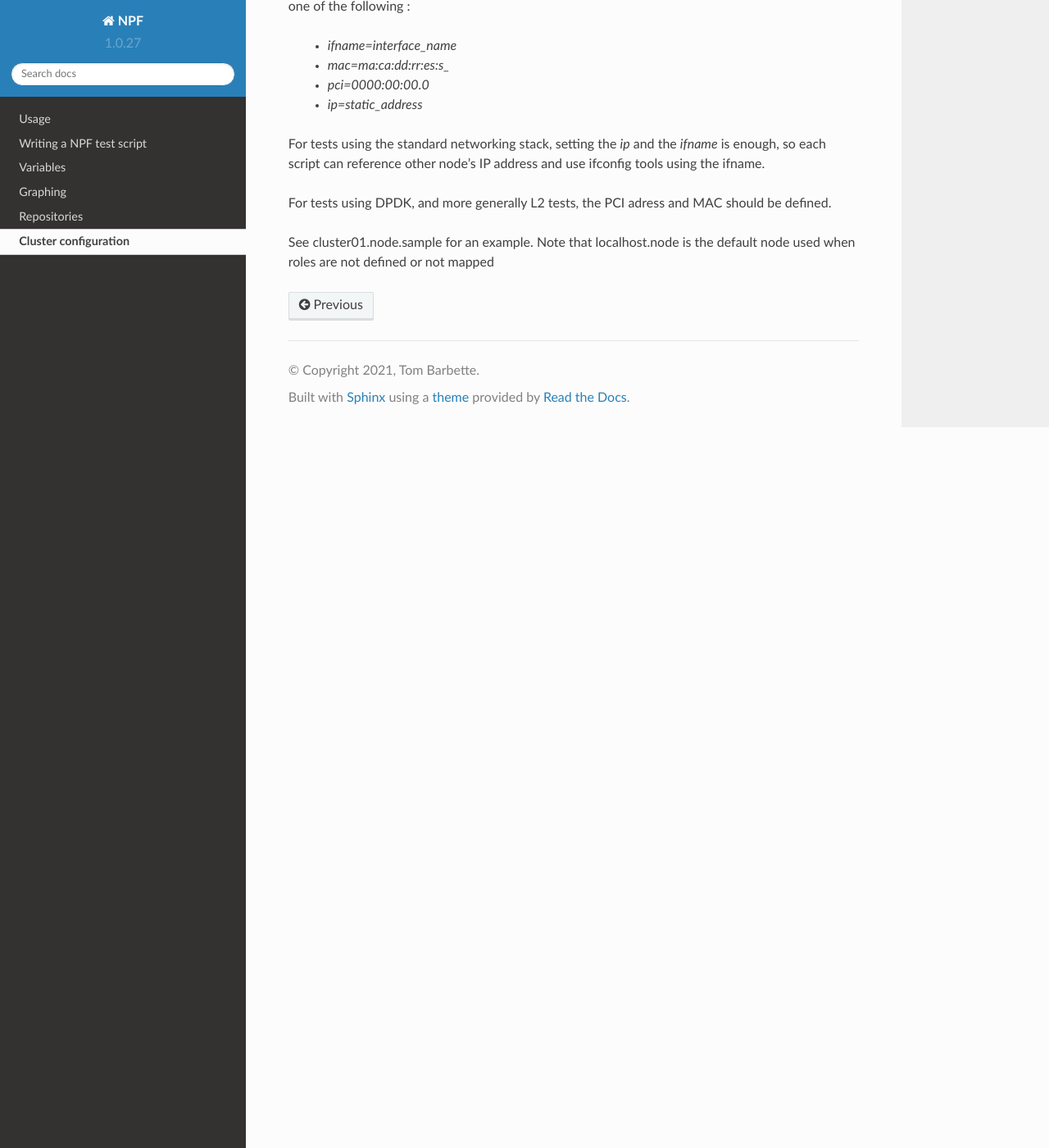
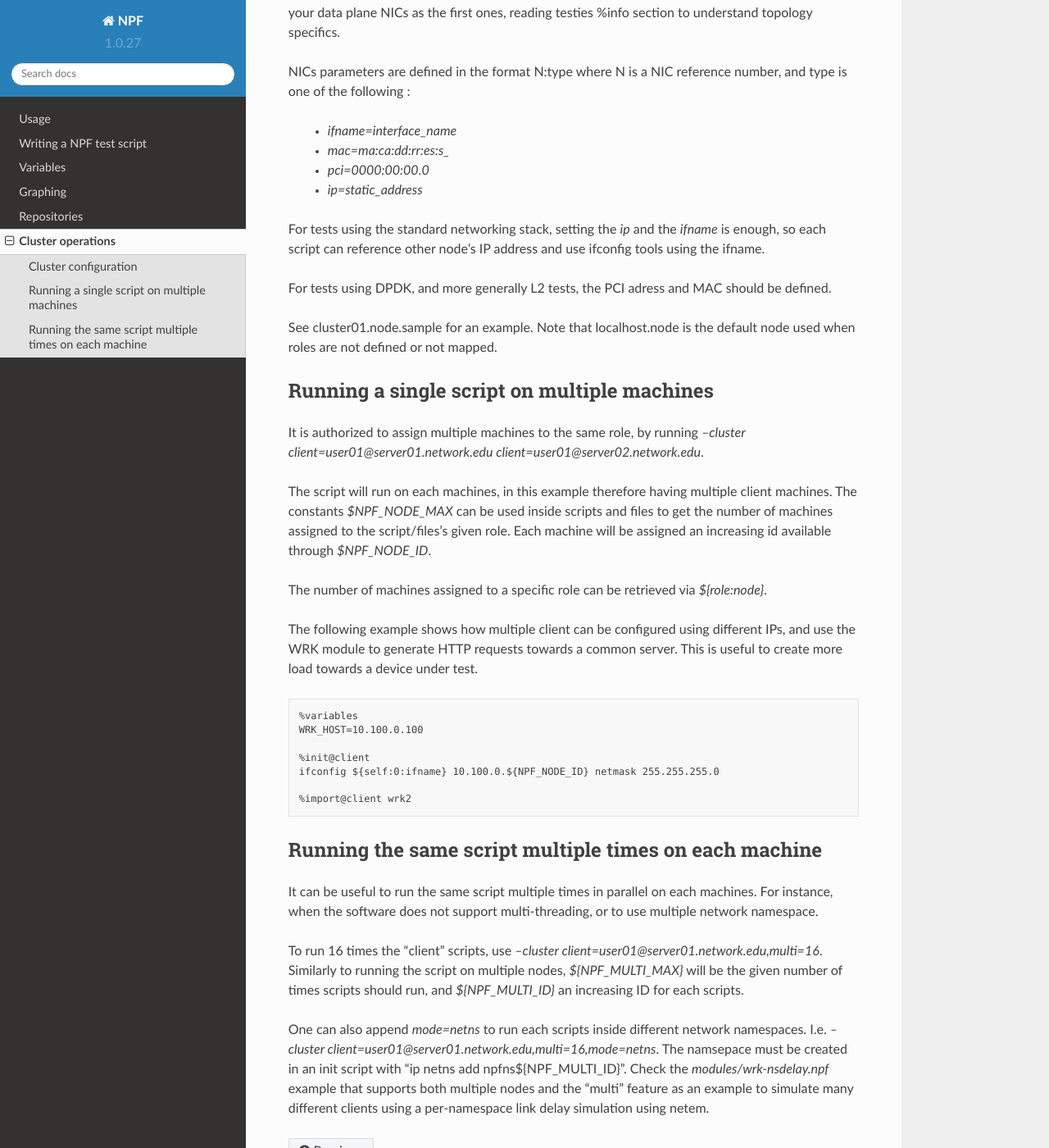
Before and after one commit to tbarbette/npf-docs, a Sphinx documentation site: the page built from docs/source/cluster.rst, in a window 1280 px wide and 1400 px high, scrolled down 1022 px. Shown: the whole window at 82% size. Built offline with Sphinx 7.4.7 and the Read the Docs theme 2.0.0, drawn with Linux system fonts in a browser that asks for light colours; some of the changed text lies outside the part shown.

Commit message:
Describe the multi feature and assigning multiple nodes to one role
Also a few small fixes

```diff
--- a/docs/source/cluster.rst
+++ b/docs/source/cluster.rst
@@ -1,7 +1,14 @@
 .. _cluster:
 
+Cluster operations
+==================
+
+NPF is built to distribute script over a cluster of (perhaps virtual) machines.
+
+.. _cluster_conf:
+
 Cluster configuration
-=====================
+---------------------
 
 For simple test case `--cluster client=user@server` argument is enough to configure an experiment to run the *client* role on the machine *server* using the username *user*. However to define more parameters for the server, such as the NIC orders and interface names, one must use a `.node` file. Typically, you will create a file named `server.node` in a folder named `cluster` alongside your NPF tests files that contains a few configuration variables for the machine named `server`.
 
@@ -41,4 +48,39 @@ For tests using the standard networking stack, setting the `ip` and the `ifname`
 
 For tests using DPDK, and more generally L2 tests, the PCI adress and MAC should be defined.
 
-See cluster01.node.sample for an example. Note that localhost.node is the default node used when roles are not defined or not mapped
+See cluster01.node.sample for an example. Note that localhost.node is the default node used when roles are not defined or not mapped.
+
+
+.. _role_repetition:
+
+Running a single script on multiple machines
+--------------------------------------------
+
+It is authorized to assign multiple machines to the same role, by running  `--cluster client=user01@server01.network.edu client=user01@server02.network.edu`.
+
+The script will run on each machines, in this example therefore having multiple client machines. The constants `$NPF_NODE_MAX` can be used inside scripts and files to get the number of machines assigned to the script/files's given role. Each machine will be assigned an increasing id available through `$NPF_NODE_ID`.
+
+The number of machines assigned to a specific role can be retrieved via `${role:node}`.
+
+The following example shows how multiple client can be configured using different IPs, and use the WRK module to generate HTTP requests towards a common server. This is useful to create more load towards a device under test.
+
+.. code-block::
+
+  %variables
+  WRK_HOST=10.100.0.100
+
+  %init@client
+  ifconfig ${self:0:ifname} 10.100.0.${NPF_NODE_ID} netmask 255.255.255.0
+
+  %import@client wrk2
+
+.. _multi:
+
+Running the same script multiple times on each machine
+------------------------------------------------------
+
+It can be useful to run the same script multiple times in parallel on each machines. For instance, when the software does not support multi-threading, or to use multiple network namespace.
+
+To run 16 times the "client" scripts, use `--cluster client=user01@server01.network.edu,multi=16`. Similarly to running the script on multiple nodes, `${NPF_MULTI_MAX}` will be the given number of times scripts should run, and `${NPF_MULTI_ID}` an increasing ID for each scripts.
+
+One can also append `mode=netns` to run each scripts inside different network namespaces. I.e. `--cluster client=user01@server01.network.edu,multi=16,mode=netns`. The namsepace must be created in an init script with "ip netns add npfns${NPF_MULTI_ID}". Check the `modules/wrk-nsdelay.npf` example that supports both multiple nodes and the "multi" feature as an example to simulate many different clients using a per-namespace link delay simulation using netem.
--- a/docs/source/graph.rst
+++ b/docs/source/graph.rst
@@ -32,7 +32,7 @@ Graphing options
 
 The graph can be tweaked using many options, and the data can also be transformed using multiple tools to better display results. Data transformation will also affect the output CSV. In any case none of these options affect the values in the data cache, so you may try different tweaks without risks.
 
-All the following options can be added to the %config section of the test script, or after the ``\-\-config` parameter on the command line of any of the tools.
+All the following options can be added to the ``%config`` section of the test script, or after the ``\-\-config` parameter on the command line of any of the tools.
 
 * var prefix generally affect variables. It generally takes a list of variables, or a dict of variables->parameters.
 * graph prefix only affect the graph, styling ,etc. The CSV data will not be changed.
--- a/docs/source/tests.rst
+++ b/docs/source/tests.rst
@@ -263,9 +263,9 @@ Multiple constants can be used in the files and scripts sections:
 ``NPF_NODE_ID``
     Index of the node used for the same role, in general 1
 ``NPF_NODE_MAX``
-    Number of nodesrunning the same role, in general 1
+    Number of nodes running the same role, in general 1
 ``NPF_MULTI_ID``
-    Index of the script when running multiple times the same script on each node using the "multi" feature, in general 1
+    Index of the script when running multiple times the same script on each node using the "multi" feature to run multiple time the same script on each role (see :ref:`multi`), in general 1
 ``NPF_MULTI_MAX``
     Number of multi as given to the cluster config (default is 1)
 
--- a/docs/source/variables.rst
+++ b/docs/source/variables.rst
@@ -132,4 +132,4 @@ This is generated from the script `integration/exeperimental.npf <https://github
 
 .. note::
 
-The :ref:`graphing page<graph>` gives more details on ways to tweak graphs and choose a better representation.
+    The :ref:`graphing page<graph>` gives more details on ways to tweak graphs and choose a better representation.
```
Also changed, not shown: other parts of docs/source/tests.rst (+2 -2 lines).
